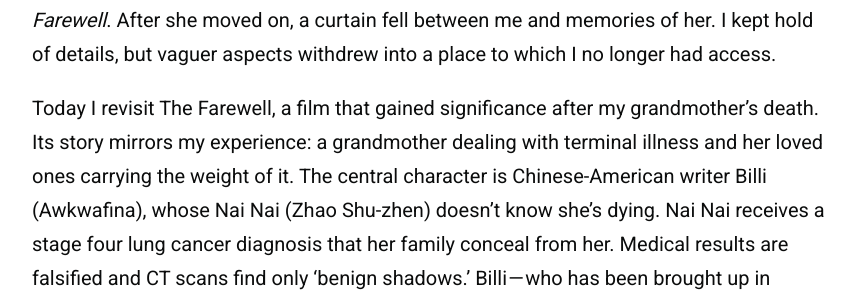
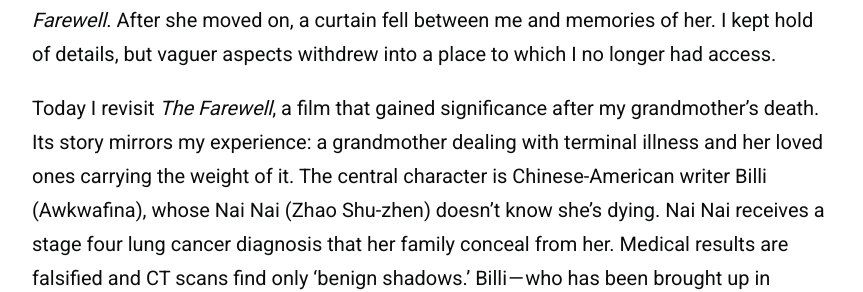
Before and after one commit to zoeurl/zoedowney.github.io, a Jekyll site: the page built from _posts/2023-07-12-the-farewell.md, in a window 1280 px wide. Shown: the part 818-1110 px from the top of the page, without its empty margins (208-1071 px from the left). Built offline with Jekyll 4.4.1, drawn with Linux system fonts in a browser that asks for light colours; some of the changed text lies outside the part shown.

Commit message:
Update 2023-07-12-the-farewell.md

```diff
--- a/_posts/2023-07-12-the-farewell.md
+++ b/_posts/2023-07-12-the-farewell.md
@@ -11,7 +11,7 @@
 
 My maternal grandmother passed away six months after I had seen Lulu Wang's _The Farewell_. After she moved on, a curtain fell between me and memories of her. I kept hold of details, but vaguer aspects withdrew into a place to which I no longer had access.
 
-Today I revisit The Farewell, a film that gained significance after my grandmother's death. Its story mirrors my experience: a grandmother dealing with terminal illness and her loved ones carrying the weight of it. The central character is Chinese-American writer Billi (Awkwafina), whose Nai Nai (Zhao Shu-zhen) doesn’t know she’s dying. Nai Nai receives a stage four lung cancer diagnosis that her family conceal from her. Medical results are falsified and CT scans find only ‘benign shadows.’ Billi — who has been brought up in America — wishes to tell her grandmother. Her Chinese-born family disagree. As Billi’s mother insists: ‘It’s not the cancer that kills [...] It’s the fear.’
+Today I revisit _The Farewell_, a film that gained significance after my grandmother's death. Its story mirrors my experience: a grandmother dealing with terminal illness and her loved ones carrying the weight of it. The central character is Chinese-American writer Billi (Awkwafina), whose Nai Nai (Zhao Shu-zhen) doesn’t know she’s dying. Nai Nai receives a stage four lung cancer diagnosis that her family conceal from her. Medical results are falsified and CT scans find only ‘benign shadows.’ Billi — who has been brought up in America — wishes to tell her grandmother. Her Chinese-born family disagree. As Billi’s mother insists: ‘It’s not the cancer that kills [...] It’s the fear.’
 
 A conversation is opened about cross-cultural methods of processing sadness and grief. The key concern is the ethical responsibility shouldered by loved ones. What may seem like the withholding of information is shown to be an act of care. It’s possible that Nai Nai is aware of her fate but plays along with the ruse. My grandmother knew she was dying, but the nature of her illness meant she lost hold of that understanding. Sometimes not knowing is a blessing.
 
```
